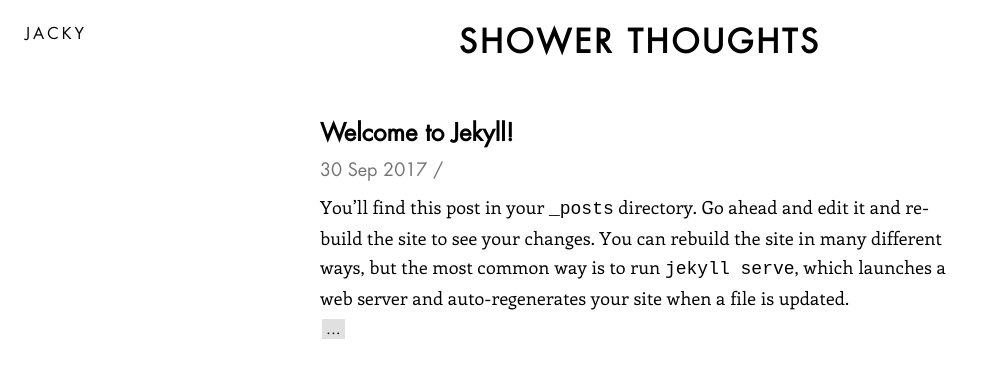
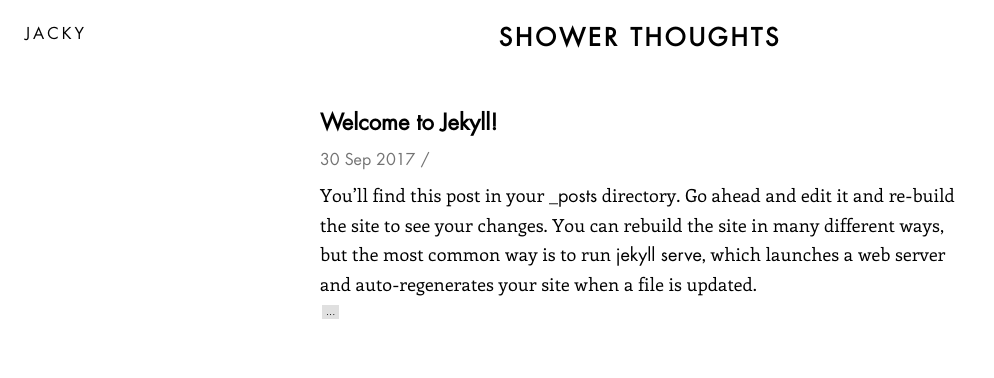
Before and after one commit to Jaacky/jackyvan.com, a Jekyll site: the page built from blog.html, in a window 1280 px wide. Shown: the top 378 px of the page, without its empty margins (0-994 px from the left). Built offline with Jekyll 4.4.1, drawn with Linux system fonts in a browser that asks for light colours.

Commit message:
Standardizing fontsize and removing normalize css

```diff
--- a/_layouts/blog.html
+++ b/_layouts/blog.html
@@ -6,7 +6,7 @@
     <title>{{ page.title }}</title>
     {% include analytics.html %}
 
-    <link rel="stylesheet" href="{{ 'css/lib/normalize-8.0.1.css' | absolute_url }}">
+    <!-- <link rel="stylesheet" href="{{ 'css/lib/normalize-8.0.1.css' | absolute_url }}"> -->
     <link rel="stylesheet" href="{{ 'css/common.css' | absolute_url }}">
     <link rel="stylesheet" href="{{ 'css/blog.css' | absolute_url }}">
 </head>
--- a/css/blog.css
+++ b/css/blog.css
@@ -6,7 +6,8 @@ p {
     margin: 0;
     margin-bottom: 8px;
     line-height: 1.6;
-    font-size: 18px;
+    /* font-size: 18px; */
+    font-size: 1.8rem;
 }
 
 .blog {
@@ -36,11 +37,13 @@ p {
 
 .blog__header__logo {
     grid-area: logo;
+    font-size: 1.6rem;
 }
 
 .blog__header__head {
     grid-area: title;
     justify-self: center;
+    font-size: 2.4rem;
 }
 
 .blog__posts {
@@ -76,6 +79,7 @@ p {
 .post__title {
     margin-bottom: 8px;
     text-transform: none;
+    font-size: 2.2em;
     /* border-bottom: 4px solid hsl(12, 51%, 31%); */
 }
 
@@ -94,4 +98,5 @@ p {
 .post__dateline, .post__byline {
     font-family: 'Futura Std Book';
     color: hsla(0,0%,45%);
+    font-size: 1.6rem;
 }
--- a/css/common.css
+++ b/css/common.css
@@ -11,6 +11,16 @@
 @font-face {
     font-family: 'Enriqueta';
     src: url('./fonts/Enriqueta-Regular.otf');
+}
+
+:root {
+    font-size: 62.5%;
+    line-height: 1.15;
+    -webkit-text-size-adjust: 100%;
+}
+
+body {
+    margin: 0;
 }
 
 * {
```
